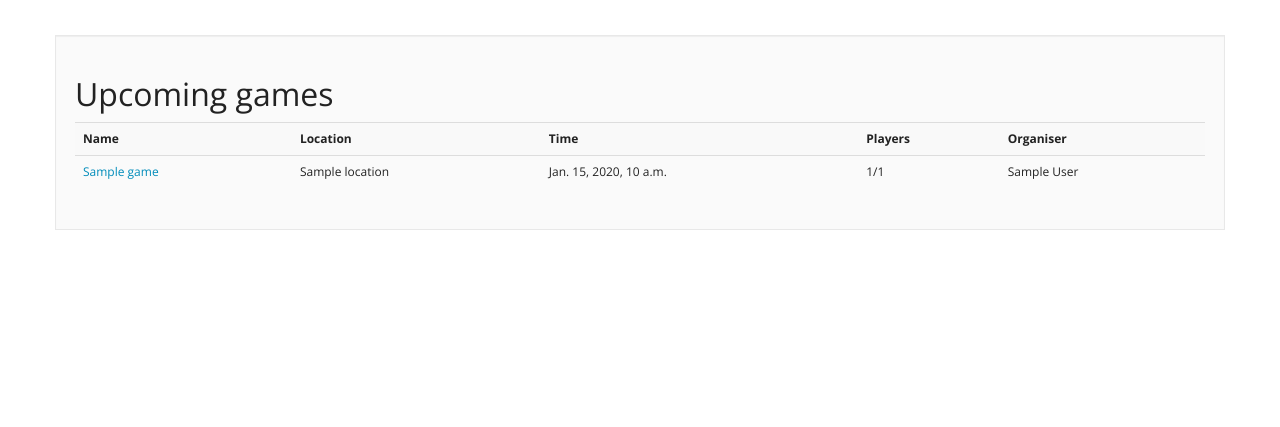
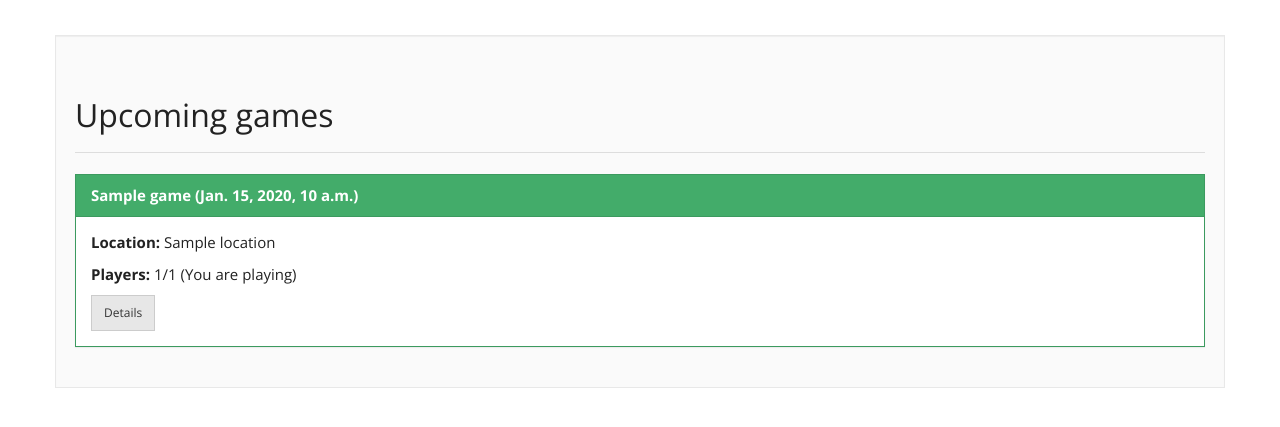
Before and after one commit to NeDaRoSa/Badminton, a Django app: page /home/ in a window 1280 px wide. Shown: the part 45-472 px from the top of the page. Run offline with Django 3.2, Linux system fonts and the light colour scheme; a user stored in the database is signed in; tables that the repository leaves empty hold one stand-in row (values such as "Sample post"); some libraries are stand-ins or nearby versions.

Commit message:
minor changes

```diff
--- a/birdie/views.py
+++ b/birdie/views.py
@@ -168,22 +168,19 @@ def manage_games(request):
 @login_required()
 def upcoming_games(request):
     games = Game.objects.filter(datetime__gt=timezone.now())
+    user_games = request.user.games.all()
+    games = [(g, g in user_games) for g in games]
 
-    return render(request, 'game_list.html', {'games': games, 'title': 'Upcoming games'})
-
-
-@login_required()
-def joined_games(request):
-    games = request.user.games.all()
-
-    return render(request, 'game_list.html', {'games': games, 'title': 'Games I joined'})
+    return render(request, 'games/game_list.html', {'games': games, 'title': 'Upcoming games'})
 
 
 @login_required()
 def past_games(request):
     games = Game.objects.filter(datetime__lt=timezone.now())
+    user_games = request.user.games.all()
+    games = [(g, g in user_games) for g in games]
 
-    return render(request, 'game_list.html', {'games': games, 'title': 'Past games'})
+    return render(request, 'games/game_list.html', {'games': games, 'title': 'Past games'})
 
 
 @login_required()
@@ -192,6 +189,7 @@ def game(request, game_id):
 
     just_joined = False
     has_joined = False
+    just_commented = False
     is_past_game = my_game.datetime < timezone.now()
 
     if request.method == 'POST':
@@ -206,6 +204,7 @@ def game(request, game_id):
             comment = Comment(text=request.POST.get("message", ""), author=request.user, game=my_game,
                               timestamp=timezone.now())
             comment.save()
+            just_commented = True
 
     if my_game.players.filter(id=request.user.id):
         has_joined = True
@@ -216,11 +215,12 @@ def game(request, game_id):
         'game': my_game,
         'has_joined': has_joined,
         'just_joined': just_joined,
+        'just_commented': just_commented,
         'empty_list': empty_list,
         'is_past_game': is_past_game
     }
 
-    return render(request, 'game.html', context_dict)
+    return render(request, 'games/game.html', context_dict)
 
 
 @login_required()
--- a/gtc_badminton/urls.py
+++ b/gtc_badminton/urls.py
@@ -16,7 +16,6 @@ urlpatterns = [
     url(r'^logout/', views.user_logout, name='logout'),
     url(r'^register/', views.register, name='register'),
     url(r'^upcoming/', views.upcoming_games, name='upcoming_games'),
-    url(r'^joined_games/', views.joined_games, name='joined_games'),
     url(r'^past_games/', views.past_games, name='past_games'),
     url(r'^update_password/', views.update_password, name='update_password'),
     url(r'^password_updated/', views.password_updated, name='password_updated'),
--- a/static/css/badminton.css
+++ b/static/css/badminton.css
@@ -1 +1,5 @@
 body { padding-top: 80px; }
+
+.btn-left {
+    text-align: left;
+}
--- a/templates/game_list.html
+++ /dev/null
@@ -1,23 +0,0 @@
-{% extends 'base.html' %}
-
-{% block body_block %}
-    <h2>{{ title }}</h2>
-    {% if games %}
-        <table class="table table-hover table-striped">
-            <tr><th>Name</th><th>Location</th><th>Time</th><th>Players</th><th>Organiser</th></tr>
-            {% for game in games %}
-                <tr>
-                    <td><a href="/game/{{ game.id }}">{{ game.name }}</a></td>
-                    <td>{{ game.location.name }}</td>
-                    <td>{{ game.datetime }}</td>
-                    <td>{{ game.players.all|length }}/{{ game.max_players }}</td>
-                    <td>{{ game.organiser.first_name }} {{ game.organiser.last_name }}</td>
-                </tr>
-            {% endfor %}
-        </table>
-
-    {% else %}
-        <h3>There are no games to show.</h3>
-    {% endif %}
-
-{% endblock %}
--- /dev/null
+++ b/templates/games/game_list.html
@@ -0,0 +1,26 @@
+{% extends 'base.html' %}
+
+{% block body_block %}
+    <div class="page-header">
+        <h2>{{ title }}</h2>
+    </div>
+    {% for game, has_joined in games %}
+        <div class="panel {% if has_joined %}panel-success{% else %}panel-default{% endif %}">
+            <div class="panel-heading"><strong>{{ game.name }} ({{ game.datetime }})</strong></div>
+            <div class="panel-body">
+                <p><strong>Location: </strong>{{ game.location }}</p>
+                <p><strong>Players: </strong>{{ game.players.all|length }}/{{ game.max_players }}
+                    {% if has_joined %}
+                        (You are playing)
+                    {% endif %}
+                </p>
+                <div class="btn-group" role="group" aria-label="...">
+                    <td class="col-lg-2"><a href="/game/{{ game.id }}/" class="btn btn-default btn-sm">Details</a></td>
+                </div>
+            </div>
+        </div>
+
+    {% empty %}
+        <div class="alert alert-primary">There are no games to show.</div>
+    {% endfor %}
+{% endblock %}
```
Also changed, not shown: templates/games/game.html (renamed from templates/game.html, +21 -10 lines).
